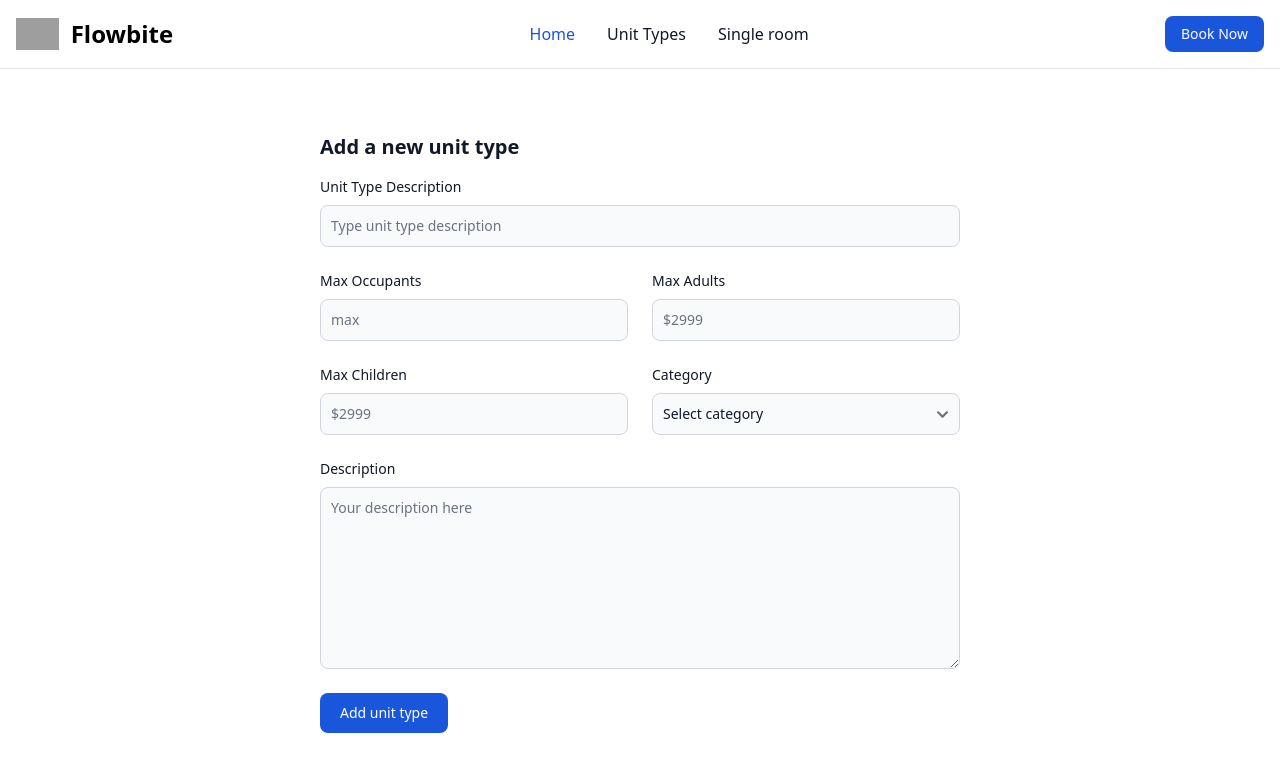
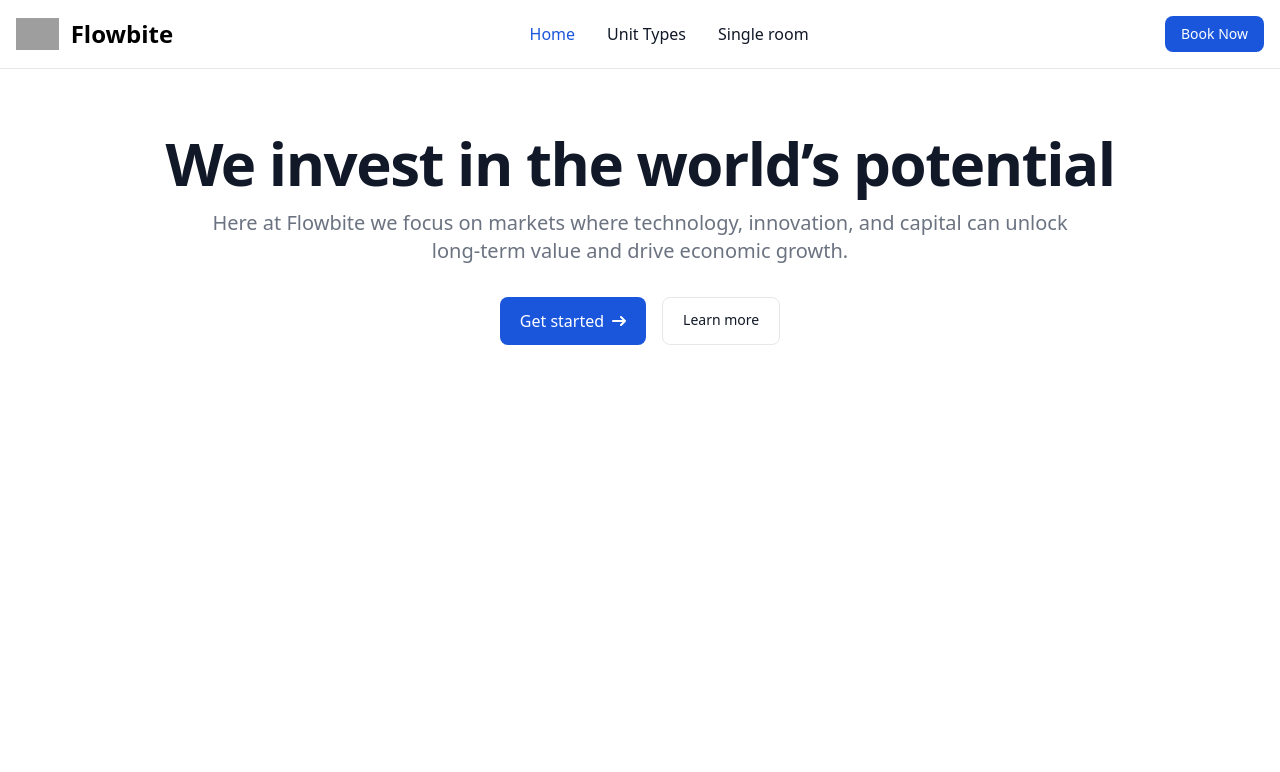
Before and after one commit to buhleqampi/CIMSO-Task, an Angular app: page /home in a window 1280 px wide. Before the commit this address led to /. Shown: the top 772 px of the page. Built offline with nearby package versions, Linux system fonts and the light colour scheme; grey boxes are pictures that could not be loaded.

Commit message:
added more components and links working

```diff
--- a/src/app/app.component.html
+++ b/src/app/app.component.html
@@ -1,3 +1,2 @@
 <app-navbar></app-navbar>
 <router-outlet></router-outlet>
-<app-book></app-book>
--- a/src/app/app.module.ts
+++ b/src/app/app.module.ts
@@ -10,6 +10,7 @@
 import { NavbarComponent } from './components/navbar/navbar.component';
 import { SingleComponent } from './components/single/single.component';
 import { BookComponent } from './components/book/book.component';
+import { HomeComponent } from './components/home/home.component';
 
 
 @NgModule({
@@ -20,7 +21,8 @@
     BinaryRequestComponent,
     NavbarComponent,
     SingleComponent,
-    BookComponent
+    BookComponent,
+    HomeComponent
   ],
   imports: [
     BrowserModule,
--- /dev/null
+++ b/src/app/components/home/home.component.html
@@ -0,0 +1,17 @@
+<section class="bg-white dark:bg-gray-900">
+    <div class="py-8 px-4 mx-auto max-w-screen-xl text-center lg:py-16">
+        <h1 class="mb-4 text-4xl font-extrabold tracking-tight leading-none text-gray-900 md:text-5xl lg:text-6xl dark:text-white">We invest in the world’s potential</h1>
+        <p class="mb-8 text-lg font-normal text-gray-500 lg:text-xl sm:px-16 lg:px-48 dark:text-gray-400">Here at Flowbite we focus on markets where technology, innovation, and capital can unlock long-term value and drive economic growth.</p>
+        <div class="flex flex-col space-y-4 sm:flex-row sm:justify-center sm:space-y-0">
+            <a href="#" class="inline-flex justify-center items-center py-3 px-5 text-base font-medium text-center text-white rounded-lg bg-blue-700 hover:bg-blue-800 focus:ring-4 focus:ring-blue-300 dark:focus:ring-blue-900">
+                Get started
+                <svg class="w-3.5 h-3.5 ms-2 rtl:rotate-180" aria-hidden="true" xmlns="http://www.w3.org/2000/svg" fill="none" viewBox="0 0 14 10">
+                    <path stroke="currentColor" stroke-linecap="round" stroke-linejoin="round" stroke-width="2" d="M1 5h12m0 0L9 1m4 4L9 9"/>
+                </svg>
+            </a>
+            <a href="#" class="py-3 px-5 sm:ms-4 text-sm font-medium text-gray-900 focus:outline-none bg-white rounded-lg border border-gray-200 hover:bg-gray-100 hover:text-blue-700 focus:z-10 focus:ring-4 focus:ring-gray-100 dark:focus:ring-gray-700 dark:bg-gray-800 dark:text-gray-400 dark:border-gray-600 dark:hover:text-white dark:hover:bg-gray-700">
+                Learn more
+            </a>
+        </div>
+    </div>
+</section>
--- a/src/app/components/navbar/navbar.component.html
+++ b/src/app/components/navbar/navbar.component.html
@@ -5,7 +5,7 @@
         <span class="self-center text-2xl font-semibold whitespace-nowrap dark:text-white">Flowbite</span>
     </a>
     <div class="flex md:order-2 space-x-3 md:space-x-0 rtl:space-x-reverse">
-        <button type="button" class="text-white bg-blue-700 hover:bg-blue-800 focus:ring-4 focus:outline-none focus:ring-blue-300 font-medium rounded-lg text-sm px-4 py-2 text-center dark:bg-blue-600 dark:hover:bg-blue-700 dark:focus:ring-blue-800">Book Now</button>
+        <button routerLink="/book" type="button" class="text-white bg-blue-700 hover:bg-blue-800 focus:ring-4 focus:outline-none focus:ring-blue-300 font-medium rounded-lg text-sm px-4 py-2 text-center dark:bg-blue-600 dark:hover:bg-blue-700 dark:focus:ring-blue-800">Book Now</button>
         <button data-collapse-toggle="navbar-sticky" type="button" class="inline-flex items-center p-2 w-10 h-10 justify-center text-sm text-gray-500 rounded-lg md:hidden hover:bg-gray-100 focus:outline-none focus:ring-2 focus:ring-gray-200 dark:text-gray-400 dark:hover:bg-gray-700 dark:focus:ring-gray-600" aria-controls="navbar-sticky" aria-expanded="false">
           <span class="sr-only">Open main menu</span>
           <svg class="w-5 h-5" aria-hidden="true" xmlns="http://www.w3.org/2000/svg" fill="none" viewBox="0 0 17 14">
@@ -16,14 +16,14 @@
     <div class="items-center justify-between hidden w-full md:flex md:w-auto md:order-1" id="navbar-sticky">
       <ul class="flex flex-col p-4 md:p-0 mt-4 font-medium border border-gray-100 rounded-lg bg-gray-50 md:space-x-8 rtl:space-x-reverse md:flex-row md:mt-0 md:border-0 md:bg-white dark:bg-gray-800 md:dark:bg-gray-900 dark:border-gray-700">
         <li>
-          <a href="#" class="block py-2 px-3 text-white bg-blue-700 rounded md:bg-transparent md:text-blue-700 md:p-0 md:dark:text-blue-500" aria-current="page">Home</a>
+          <a routerLink="/home" class="block py-2 px-3 text-white bg-blue-700 rounded md:bg-transparent md:text-blue-700 md:p-0 md:dark:text-blue-500" aria-current="page">Home</a>
         </li>
         <li>
-          <a href="#" class="block py-2 px-3 text-gray-900 rounded hover:bg-gray-100 md:hover:bg-transparent md:hover:text-blue-700 md:p-0 md:dark:hover:text-blue-500 dark:text-white dark:hover:bg-gray-700 dark:hover:text-white md:dark:hover:bg-transparent dark:border-gray-700">Unit Types</a>
+          <a routerLink="/unitype" class="block py-2 px-3 text-gray-900 rounded hover:bg-gray-100 md:hover:bg-transparent md:hover:text-blue-700 md:p-0 md:dark:hover:text-blue-500 dark:text-white dark:hover:bg-gray-700 dark:hover:text-white md:dark:hover:bg-transparent dark:border-gray-700">Unit Types</a>
         </li>
 
         <li>
-          <a href="#" class="block py-2 px-3 text-gray-900 rounded hover:bg-gray-100 md:hover:bg-transparent md:hover:text-blue-700 md:p-0 md:dark:hover:text-blue-500 dark:text-white dark:hover:bg-gray-700 dark:hover:text-white md:dark:hover:bg-transparent dark:border-gray-700">Single room</a>
+          <a routerLink="/single" class="block py-2 px-3 text-gray-900 rounded hover:bg-gray-100 md:hover:bg-transparent md:hover:text-blue-700 md:p-0 md:dark:hover:text-blue-500 dark:text-white dark:hover:bg-gray-700 dark:hover:text-white md:dark:hover:bg-transparent dark:border-gray-700">Single room</a>
         </li>
       </ul>
     </div>
```
Also changed, not shown: src/app/app-routing.module.ts (+9 -1 lines), src/app/components/home/home.component.ts (added, +10 -0 lines), src/app/components/home/home.component.css (added), 1 other file (tests, documents, lock files or other folders).
